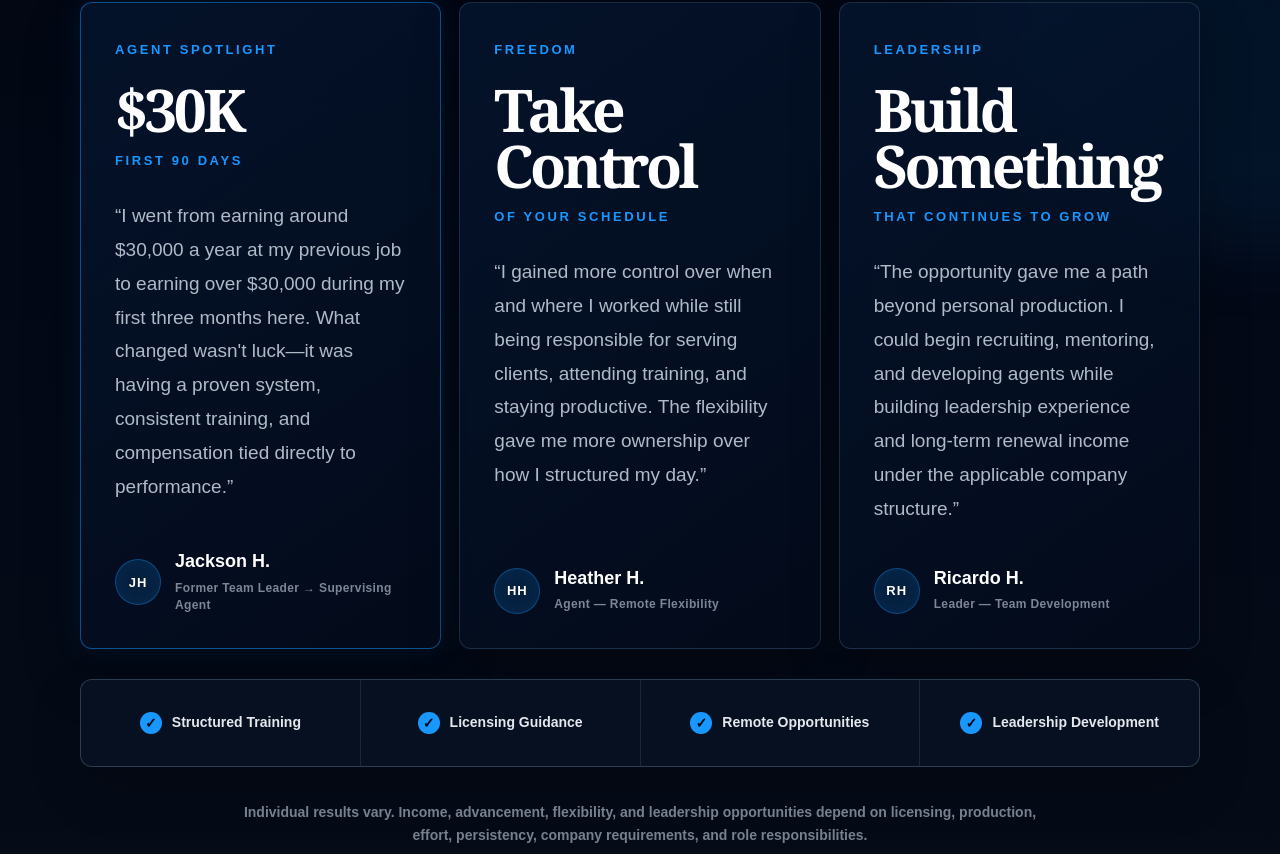
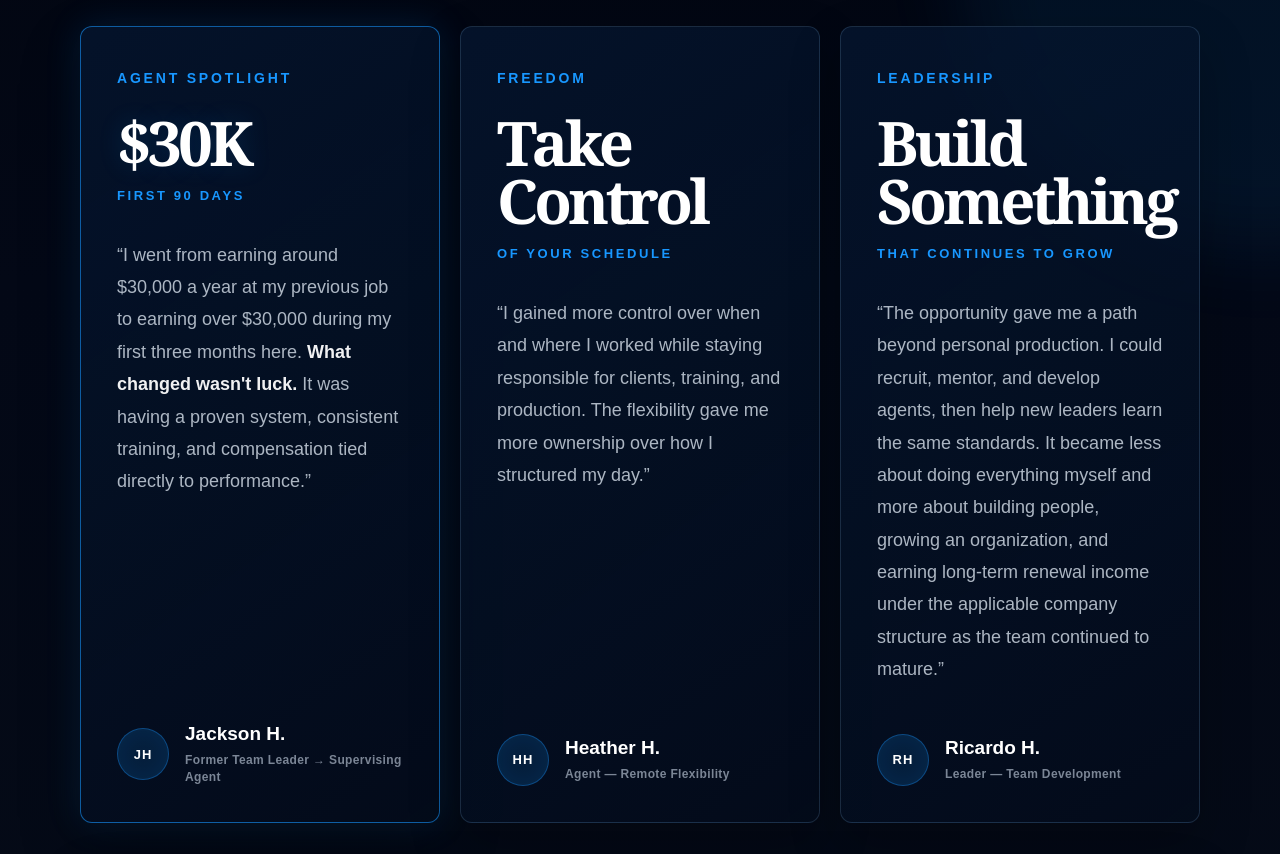
Before and after one commit to haynesjackson83-cyber/giddens-recruiting-funnel, a Next.js app: page / in a window 1280 px wide. Shown: the part 5006-5860 px from the top of the page. Built offline with nearby package versions, Linux system fonts and the light colour scheme.

Commit message:
Elevate real results section polish

```diff
--- a/src/components/real-results/RealResults.module.css
+++ b/src/components/real-results/RealResults.module.css
@@ -32,7 +32,7 @@
 }
 
 .eyebrow {
-  margin: 0 0 28px;
+  margin: 0 0 34px;
   color: #1897ff;
   font-family: Arial, Helvetica, sans-serif;
   font-size: clamp(13px, 1.4vw, 15px);
@@ -65,8 +65,8 @@
 }
 
 .supportingCopy {
-  max-width: 760px;
-  margin: 34px 0 54px;
+  max-width: 620px;
+  margin: 40px 0 66px;
   color: rgba(210, 222, 238, 0.72);
   font-family: Arial, Helvetica, sans-serif;
   font-size: 20px;
@@ -77,14 +77,14 @@
   width: 100%;
   display: grid;
   grid-template-columns: repeat(3, minmax(0, 1fr));
-  gap: 18px;
+  gap: 20px;
 }
 
 .testimonialCard {
   display: flex;
   flex-direction: column;
   min-height: 460px;
-  padding: 40px 34px 34px;
+  padding: 44px 36px 36px;
   border: 1px solid rgba(109, 154, 196, 0.22);
   border-radius: 12px;
   background: linear-gradient(145deg, rgba(5, 22, 48, 0.78), rgba(3, 12, 28, 0.7));
@@ -96,15 +96,15 @@
 }
 
 .featuredCard {
-  border-color: rgba(24, 151, 255, 0.48);
-  box-shadow: 0 24px 56px rgba(0, 0, 0, 0.26), 0 0 30px rgba(24, 151, 255, 0.1);
+  border-color: rgba(24, 151, 255, 0.58);
+  box-shadow: 0 26px 60px rgba(0, 0, 0, 0.28), 0 0 36px rgba(24, 151, 255, 0.14);
 }
 
 .category {
-  margin: 0 0 26px;
+  margin: 0 0 28px;
   color: #1897ff;
   font-family: Arial, Helvetica, sans-serif;
-  font-size: 13px;
+  font-size: 14px;
   font-weight: 900;
   letter-spacing: 0.2em;
   line-height: 1;
@@ -115,14 +115,18 @@
   margin: 0;
   color: #ffffff;
   font-family: Georgia, "Times New Roman", serif;
-  font-size: clamp(48px, 4.6vw, 68px);
+  font-size: clamp(50px, 4.8vw, 72px);
   font-weight: 700;
   letter-spacing: -0.06em;
   line-height: 0.95;
 }
 
+.featuredCard .result {
+  text-shadow: 0 0 26px rgba(24, 151, 255, 0.16);
+}
+
 .timeframe {
-  margin: 14px 0 30px;
+  margin: 16px 0 34px;
   color: #1897ff;
   font-family: Arial, Helvetica, sans-serif;
   font-size: 13px;
@@ -133,24 +137,29 @@
 }
 
 .quote {
-  margin: 0 0 42px;
-  color: rgba(226, 235, 246, 0.78);
+  margin: 0 0 48px;
+  color: rgba(226, 235, 246, 0.76);
   font-family: Arial, Helvetica, sans-serif;
-  font-size: 19px;
-  line-height: 1.78;
+  font-size: 18px;
+  line-height: 1.8;
+}
+
+.quote strong {
+  color: rgba(255, 255, 255, 0.94);
+  font-weight: 900;
 }
 
 .person {
   margin-top: auto;
   display: flex;
   align-items: center;
-  gap: 14px;
+  gap: 16px;
 }
 
 .avatar {
   flex: 0 0 auto;
-  width: 46px;
-  height: 46px;
+  width: 52px;
+  height: 52px;
   display: grid;
   place-items: center;
   border: 1px solid rgba(24, 151, 255, 0.36);
@@ -168,9 +177,9 @@
   margin: 0 0 7px;
   color: #ffffff;
   font-family: Arial, Helvetica, sans-serif;
-  font-size: 18px;
+  font-size: 19px;
   font-weight: 900;
-  line-height: 1.2;
+  line-height: 1.18;
 }
 
 .progression {
@@ -184,19 +193,19 @@
 }
 
 .disclaimer {
-  max-width: 800px;
-  margin: 34px auto 0;
-  color: rgba(210, 222, 238, 0.56);
+  max-width: 760px;
+  margin: 38px auto 0;
+  color: rgba(210, 222, 238, 0.6);
   font-family: Arial, Helvetica, sans-serif;
-  font-size: 14px;
+  font-size: 15px;
   font-weight: 700;
-  line-height: 1.7;
+  line-height: 1.78;
   text-align: center;
 }
 
 .trustBar {
   width: 100%;
-  margin-top: 30px;
+  margin-top: 36px;
   display: grid;
   grid-template-columns: repeat(4, minmax(0, 1fr));
   gap: 1px;
@@ -212,8 +221,8 @@
   display: flex;
   align-items: center;
   justify-content: center;
-  gap: 10px;
-  padding: 18px 16px;
+  gap: 14px;
+  padding: 18px 20px;
   color: rgba(248, 251, 255, 0.92);
   background: rgba(3, 12, 28, 0.82);
   font-family: Arial, Helvetica, sans-serif;
@@ -272,16 +281,16 @@
   }
 
   .testimonialGrid {
-    gap: 14px;
+    gap: 16px;
   }
 
   .testimonialCard {
-    padding: 32px 24px 28px;
+    padding: 34px 26px 30px;
   }
 
   .quote {
     font-size: 17px;
-    line-height: 1.7;
+    line-height: 1.74;
   }
 
   .trustItem {
@@ -295,8 +304,8 @@
 @media (hover: hover) and (pointer: fine) {
   .testimonialCard:hover {
     border-color: rgba(24, 151, 255, 0.72);
-    box-shadow: 0 26px 56px rgba(0, 0, 0, 0.28), 0 0 24px rgba(24, 151, 255, 0.11);
-    transform: translateY(-3px);
+    box-shadow: 0 30px 64px rgba(0, 0, 0, 0.3), 0 0 28px rgba(24, 151, 255, 0.13);
+    transform: translateY(-4px);
   }
 }
 
--- a/src/components/real-results/RealResults.tsx
+++ b/src/components/real-results/RealResults.tsx
@@ -6,8 +6,10 @@ const testimonials = [
     initials: "JH",
     result: "$30K",
     timeframe: "First 90 Days",
-    quote:
-      "I went from earning around $30,000 a year at my previous job to earning over $30,000 during my first three months here. What changed wasn't luck—it was having a proven system, consistent training, and compensation tied directly to performance.",
+    quoteBefore: "I went from earning around $30,000 a year at my previous job to earning over $30,000 during my first three months here.",
+    quoteHighlight: "What changed wasn't luck.",
+    quoteAfter:
+      "It was having a proven system, consistent training, and compensation tied directly to performance.",
     name: "Jackson H.",
     progression: "Former Team Leader → Supervising Agent",
     featured: true,
@@ -18,7 +20,7 @@ const testimonials = [
     result: "Take Control",
     timeframe: "Of Your Schedule",
     quote:
-      "I gained more control over when and where I worked while still being responsible for serving clients, attending training, and staying productive. The flexibility gave me more ownership over how I structured my day.",
+      "I gained more control over when and where I worked while staying responsible for clients, training, and production. The flexibility gave me more ownership over how I structured my day.",
     name: "Heather H.",
     progression: "Agent — Remote Flexibility",
   },
@@ -28,7 +30,7 @@ const testimonials = [
     result: "Build Something",
     timeframe: "That Continues to Grow",
     quote:
-      "The opportunity gave me a path beyond personal production. I could begin recruiting, mentoring, and developing agents while building leadership experience and long-term renewal income under the applicable company structure.",
+      "The opportunity gave me a path beyond personal production. I could recruit, mentor, and develop agents, then help new leaders learn the same standards. It became less about doing everything myself and more about building people, growing an organization, and earning long-term renewal income under the applicable company structure as the team continued to mature.",
     name: "Ricardo H.",
     progression: "Leader — Team Development",
   },
@@ -73,7 +75,17 @@ export function RealResults() {
               <p className={styles.category}>{testimonial.category}</p>
               <p className={styles.result}>{testimonial.result}</p>
               <p className={styles.timeframe}>{testimonial.timeframe}</p>
-              <blockquote className={styles.quote}>&ldquo;{testimonial.quote}&rdquo;</blockquote>
+              <blockquote className={styles.quote}>
+                &ldquo;{testimonial.quoteBefore ? (
+                  <>
+                    {testimonial.quoteBefore} <strong>{testimonial.quoteHighlight}</strong>{" "}
+                    {testimonial.quoteAfter}
+                  </>
+                ) : (
+                  testimonial.quote
+                )}
+                &rdquo;
+              </blockquote>
               <div className={styles.person}>
                 <div className={styles.avatar} aria-hidden="true">
                   {testimonial.initials}
```
